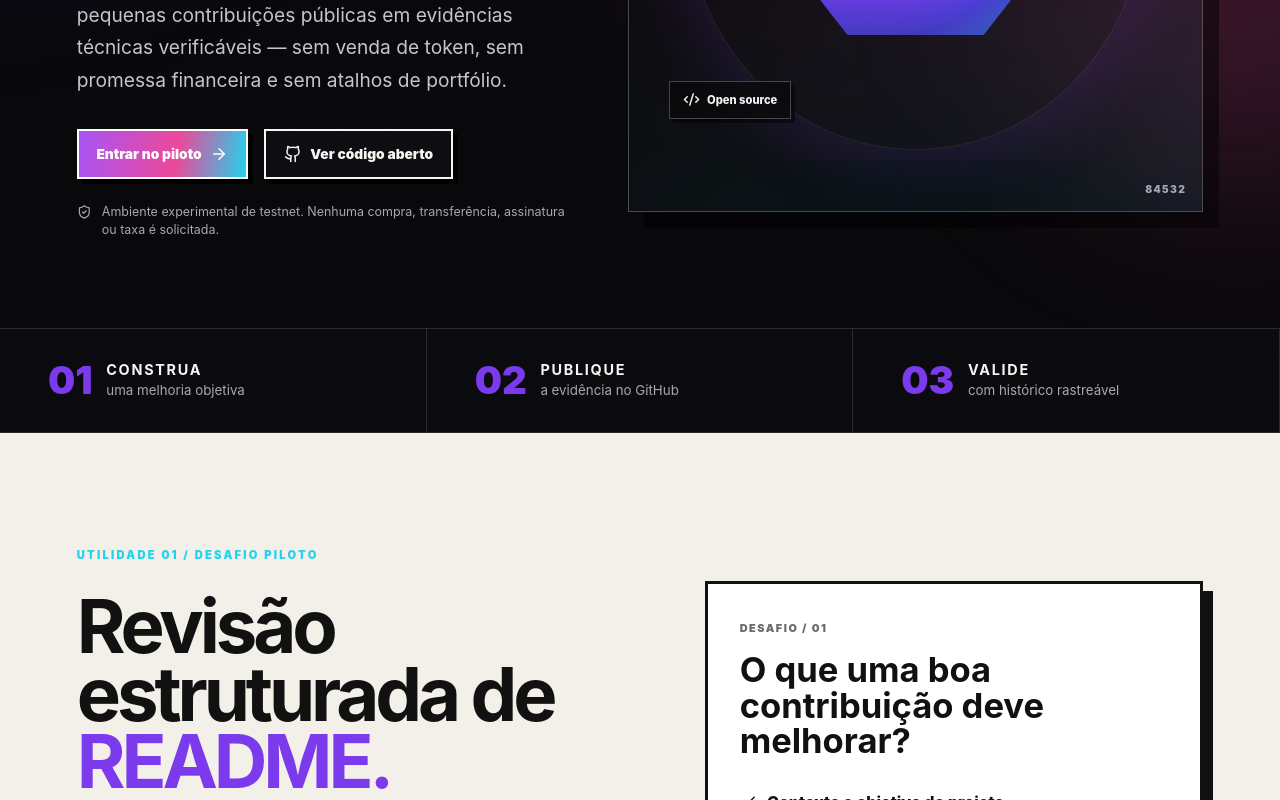
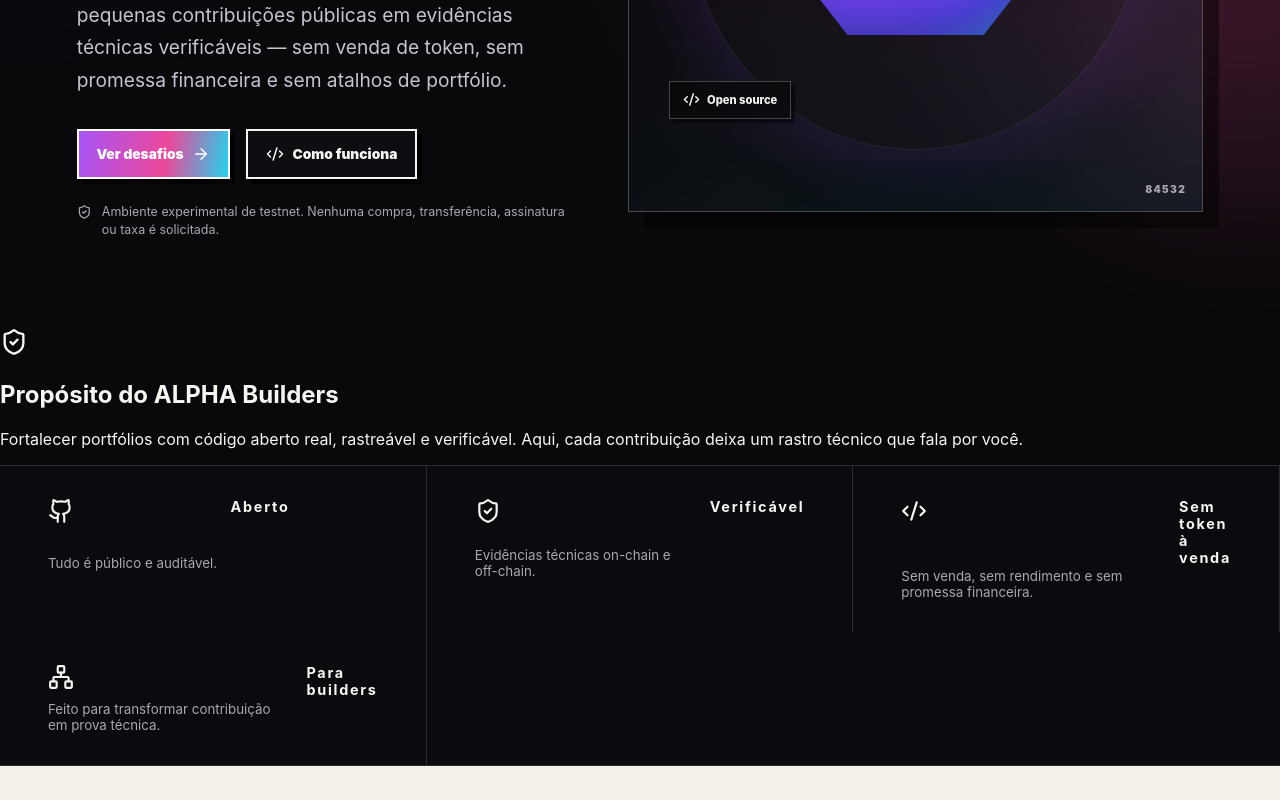
Before and after one commit to Kadys-dv/ALPHA-Lab, a Next.js app in the folder web/: page / in a window 1280 px wide. Shown: the part 640-1440 px from the top of the page. Built offline with nearby package versions, Linux system fonts and the light colour scheme; no server answers.

Commit message:
feat: adopt approved hero and purpose template

```diff
--- a/web/components/AlphaBuildersApp.tsx
+++ b/web/components/AlphaBuildersApp.tsx
@@ -128,15 +128,11 @@ export default function AlphaBuildersApp() {
             Um laboratório open source para transformar pequenas contribuições públicas em evidências técnicas verificáveis — sem venda de token, sem promessa financeira e sem atalhos de portfólio.
           </p>
           <div className="hero-actions">
-            <a
-              className="neo-button primary"
-              href="#challenge"
-              onClick={!account ? (event) => { event.preventDefault(); void connect(); } : undefined}
-            >
-              Entrar no piloto <ArrowRight size={18} />
+            <a className="neo-button primary" href="#challenge">
+              Ver desafios <ArrowRight size={18} />
             </a>
-            <a className="neo-button secondary" href={repositoryUrl} target="_blank" rel="noreferrer">
-              <Github size={18} /> Ver código aberto
+            <a className="neo-button secondary" href="#flow">
+              <Code2 size={18} /> Como funciona
             </a>
           </div>
           <div className="hero-footnote">
@@ -156,10 +152,20 @@ export default function AlphaBuildersApp() {
         </motion.div>
       </section>
 
-      <section className="story-band" aria-label="Princípios do piloto">
-        <div><span>01</span><strong>CONSTRUA</strong><small>uma melhoria objetiva</small></div>
-        <div><span>02</span><strong>PUBLIQUE</strong><small>a evidência no GitHub</small></div>
-        <div><span>03</span><strong>VALIDE</strong><small>com histórico rastreável</small></div>
+      <section className="purpose-panel" aria-labelledby="purpose-title">
+        <div className="purpose-heading">
+          <ShieldCheck size={28} aria-hidden="true" />
+          <div>
+            <h2 id="purpose-title">Propósito do ALPHA Builders</h2>
+            <p>Fortalecer portfólios com código aberto real, rastreável e verificável. Aqui, cada contribuição deixa um rastro técnico que fala por você.</p>
+          </div>
+        </div>
+        <div className="story-band" aria-label="Princípios do piloto">
+          <div><Github size={26} aria-hidden="true" /><strong>Aberto</strong><small>Tudo é público e auditável.</small></div>
+          <div><ShieldCheck size={26} aria-hidden="true" /><strong>Verificável</strong><small>Evidências técnicas on-chain e off-chain.</small></div>
+          <div><Code2 size={26} aria-hidden="true" /><strong>Sem token à venda</strong><small>Sem venda, sem rendimento e sem promessa financeira.</small></div>
+          <div><Network size={26} aria-hidden="true" /><strong>Para builders</strong><small>Feito para transformar contribuição em prova técnica.</small></div>
+        </div>
       </section>
 
       <motion.section className="challenge-latest section-shell" id="challenge" {...motionProps}>
```
